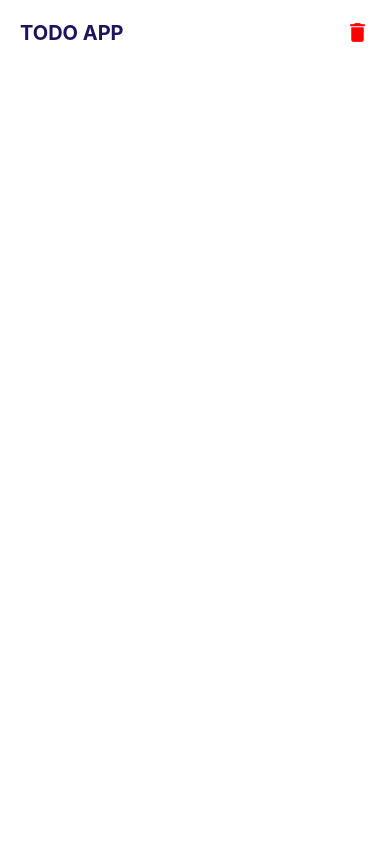
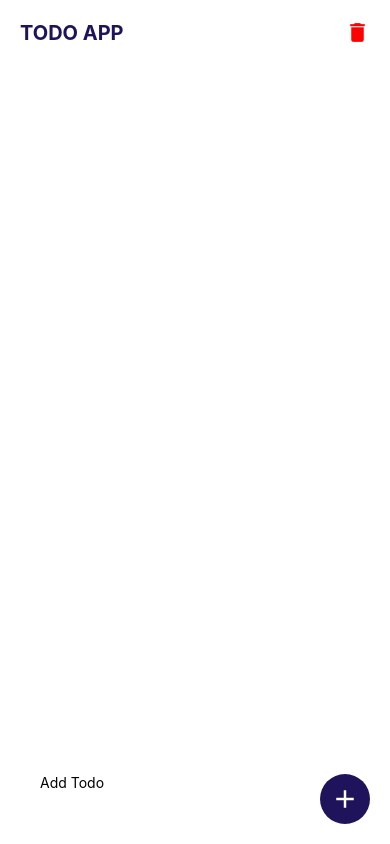
Before and after one commit to CyrusWarner/todo-list-react-native, a React Native app: screen / in a window 390 px wide. Built offline with nearby package versions, Linux system fonts and the light colour scheme.

Commit message:
Added footer with input and add icon.

```diff
--- a/App.js
+++ b/App.js
@@ -1,7 +1,7 @@
 
 import React from 'react';
 
-import {SafeAreaView, StyleSheet, View, Text} from 'react-native';
+import {SafeAreaView, StyleSheet, View, Text, TextInput, TouchableOpacity} from 'react-native';
 import ICON from "react-native-vector-icons/MaterialIcons";
 const colors = {primary: "#1f145c", white: "#fff"};
 
@@ -12,6 +12,16 @@ const App = () => {
         <Text style={{fontWeight: "bold", fontSize: 20, color: colors.primary}}>TODO APP</Text>
         <ICON name="delete" size={25} color="red"></ICON>
       </View>
+      <View style={styles.footer}>
+        <View style={styles.inputContainer}>
+          <TextInput placeholder="Add Todo"></TextInput>
+      </View>
+      <TouchableOpacity>
+        <View style={styles.iconContainer}>
+          <ICON name="add" color={colors.white} size={30}></ICON>
+        </View>
+      </TouchableOpacity>
+        </View>
     </SafeAreaView>
   );
 };
@@ -22,6 +32,34 @@ const styles = StyleSheet.create({
     flexDirection: "row",
     alignItems: 'center',
     justifyContent: 'space-between',
+  },
+  footer: {
+    position: "absolute",
+    bottom: 0,
+    color: colors.white,
+    width: '100%',
+    flexDirection: "row",
+    alignItems: "center",
+    paddingHorizontal: 20,
+  },
+  inputContainer: {
+    backgroundColor: colors.white,
+    elevation: 40,
+    flex: 1,
+    height: 50,
+    marginVertical: 20,
+    marginRight: 20,
+    borderRadius: 30,
+    paddingHorizontal: 20
+  },
+  iconContainer: {
+    height: 50,
+    width: 50,
+    backgroundColor: colors.primary,
+    borderRadius: 25,
+    elevation: 40,
+    justifyContent: 'center',
+    alignItems: 'center'
 
   }
 })
```
